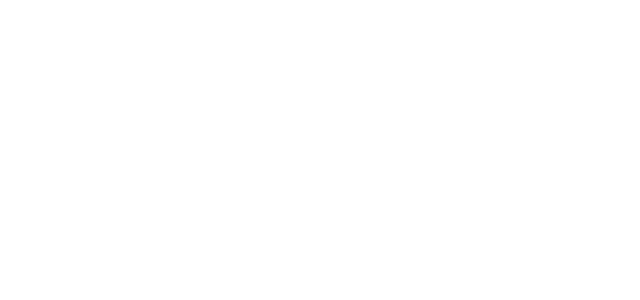
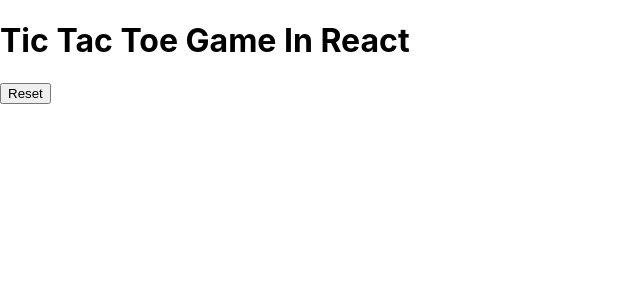
Before and after one commit to Savindi20/ReactGame-Tic_Tac_Toe, a React (Create React App) app: page / in a window 1280 px wide. Shown: the top 300 px of the page, without its empty margins (0-640 px from the left). Built offline with nearby package versions, Linux system fonts and the light colour scheme.

Commit message:
html structure added

```diff
--- a/src/Components/TicTacToe/TicTacToe.jsx
+++ b/src/Components/TicTacToe/TicTacToe.jsx
@@ -4,7 +4,12 @@
 import cross_icon from '../Assets/cross.png'
 const TicTacToe = () => {
   return (
-    <div>
+    <div className='container'>
+        <h1 className="title">Tic Tac Toe Game In <span>React</span></h1>
+        <div className="board">
+
+        </div>
+        <button className="reset">Reset</button>
     </div>
   )
 }
```
